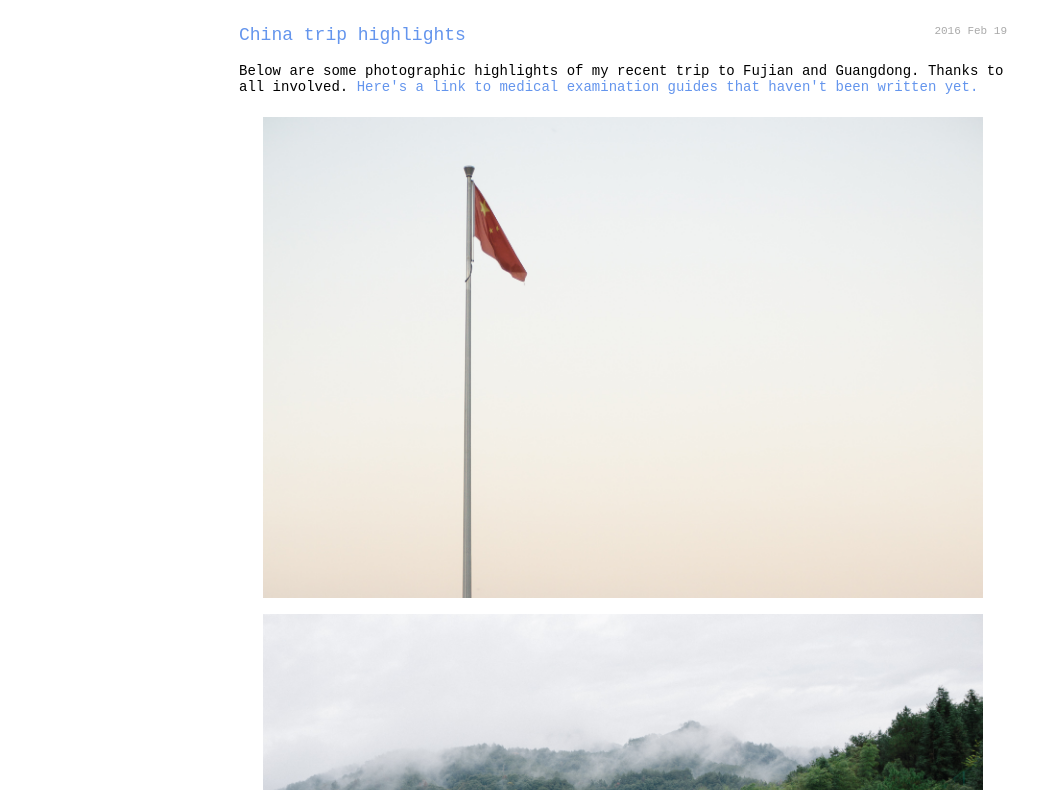
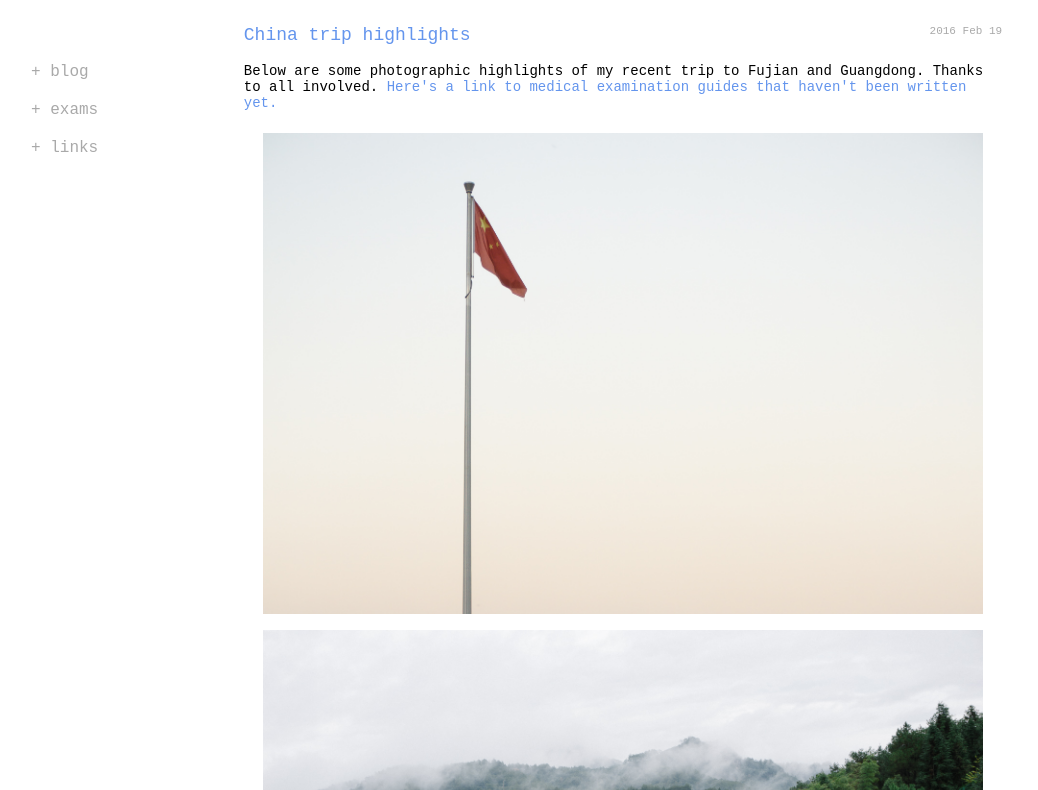
Before and after one commit to zimuz/zimu.github.io, a plain HTML site: page index.html in a window 1280 px wide. Shown: the part 83-873 px from the top of the page, without its empty margins (17-1055 px from the left). Drawn offline with Linux system fonts and the light colour scheme; a web font is replaced by a local one.

Commit message:
asdfsdfasdf

```diff
--- a/index.html
+++ b/index.html
@@ -1,13 +1,19 @@
 <html>
 
 <head>
-    <title>zimu's space</title>
+    <title>zimu's things</title>
     <link href="styles.css" rel="stylesheet">
     <!--<link href="lb/lightbox.css" rel="stylesheet">-->
     <link href='https://fonts.googleapis.com/css?family=Ropa+Sans,Inconsolata' rel='stylesheet'>
 </head>
 
 <body>
+    <ul id="nav">
+        <li><a href="..">+ blog</a></li>
+        <li><a href="../exams">+ exams</a></li>
+        <li><a href="../links">+ links</a></li>
+    </ul>
+    <div id="wrapper">
         <h1><a href="index.html">z i m u s&nbsp;&nbsp;&nbsp;t h i n g s</a></h1>
         <h3>China trip highlights</h3>
         <h6>2016 Feb 19</h6>
@@ -23,6 +29,7 @@
     <a href="img/7.jpg" class="photo-l" data-lightbox="frames"><img src="img/7.jpg" width=720px></a>-->
         <!--PAGE END-->
         <!--<script src="lb/lightbox-plus-jquery.js">    </script>-->
+    </div>
 </body>
 
 </html>
--- a/styles.css
+++ b/styles.css
@@ -1,8 +1,11 @@
 body {
+    font-family: 'inconsolata', monospace;
+}
+
+#wrapper {
     width: 60%;
     max-width: 900px;
     margin: 0 auto;
-    font-family: 'inconsolata', monospace;
 }
 
 h1 {
@@ -35,14 +38,30 @@ p {
     font-size: 14px;
 }
 
-ul {
+#nav {
+    float: left;
+    list-style-type: none;
+    margin-top: 96;
+}
+
+#nav li {
+    width: 100px;
+    display: list-item;
+    padding: 10 0 10 0;
+}
+
+#nav a {
+    color: darkgray;
+}
+
+#examtable ul {
     padding: 0;
     margin: 0;
     margin: auto;
     width: 720;
 }
 
-ul li {
+#examtable li {
     list-style: none;
     float: left;
     width: 30%;
```
Also changed, not shown: exams.html (+3 -1 lines). Lines whose indentation alone changed are shown as unchanged.
